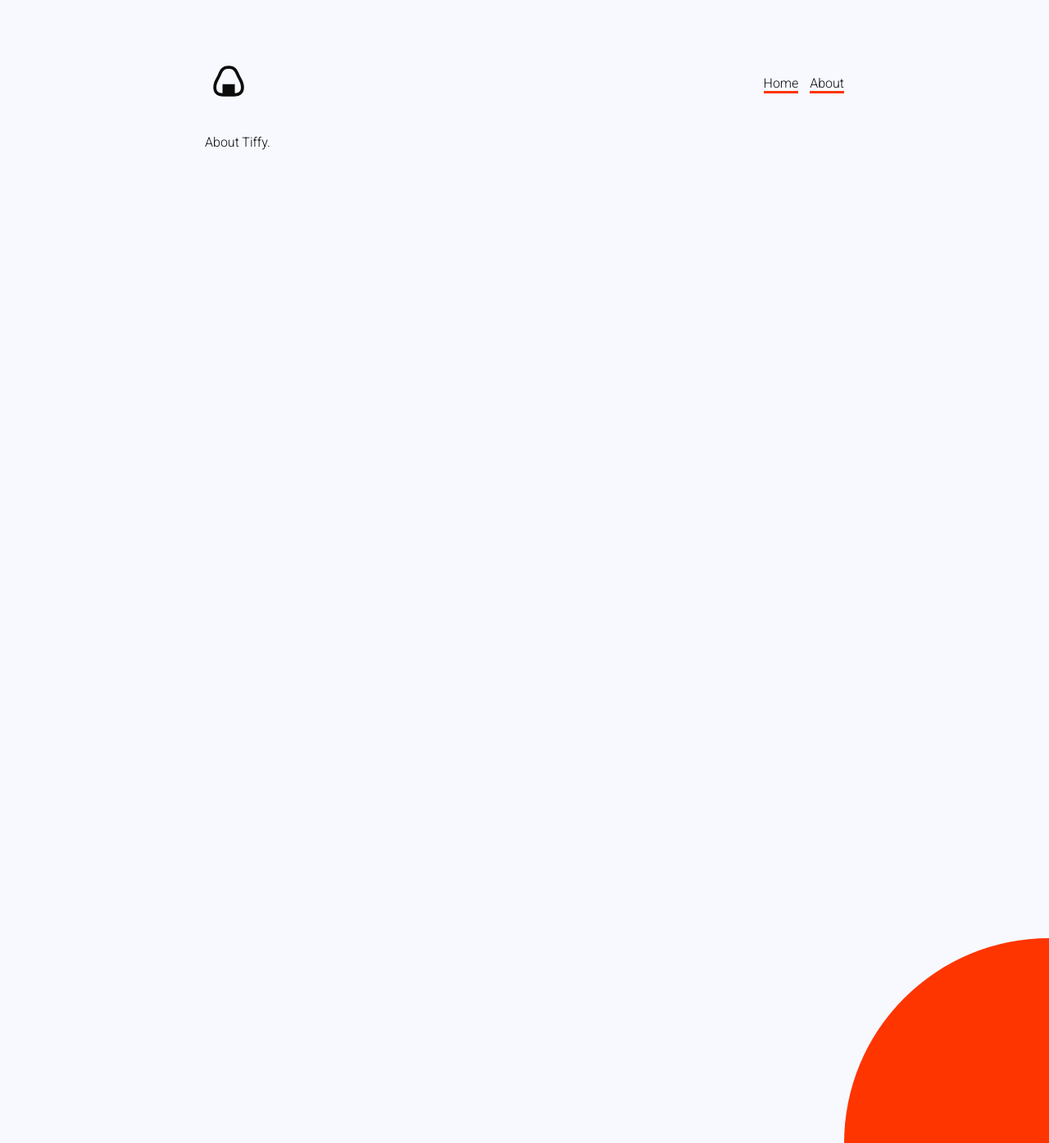
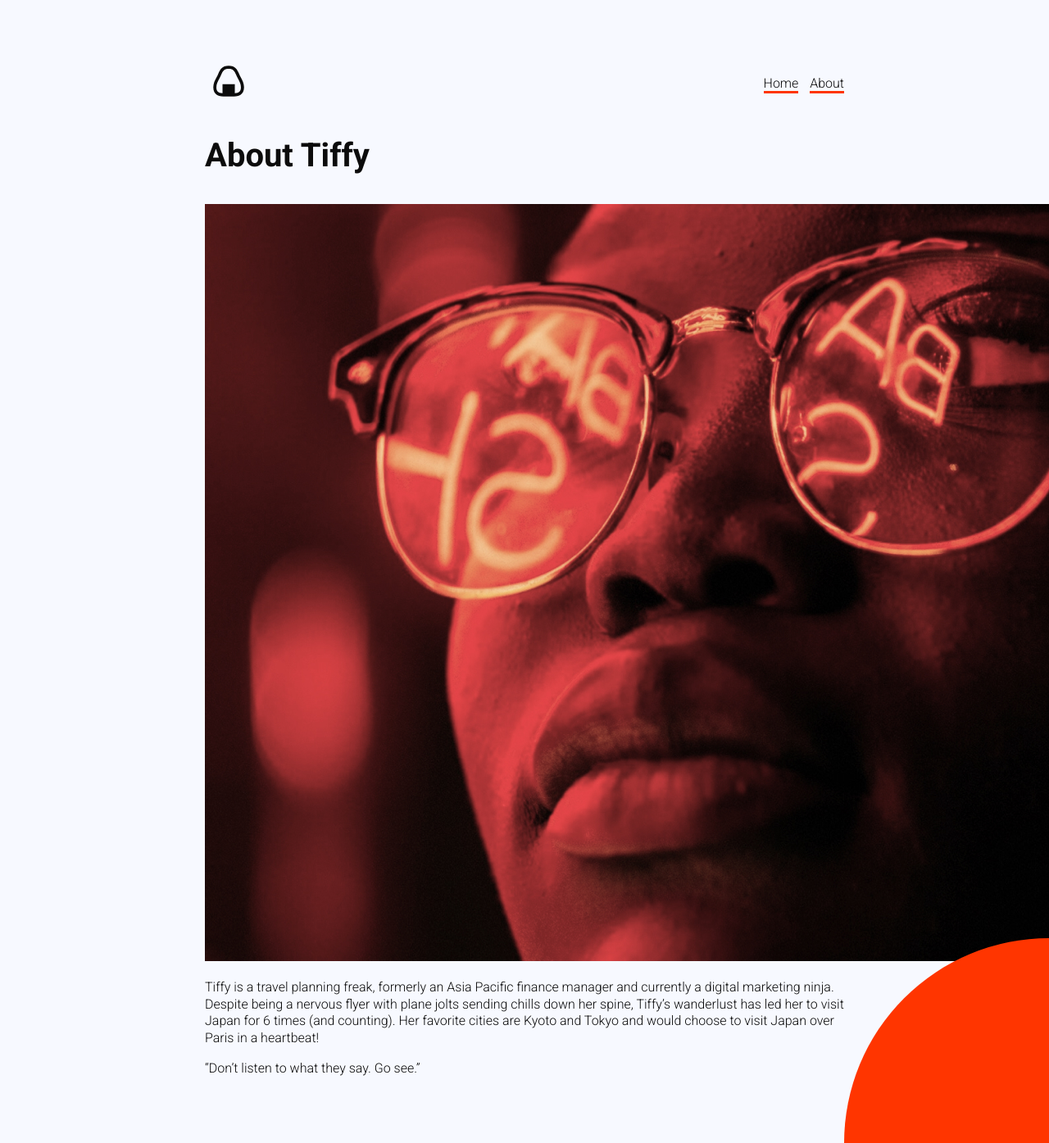
Before and after one commit to derekrudel/anightinjapan, a Jekyll site: the page built from about.markdown, in a window 1280 px wide and 1395 px high. Shown: the whole window at 82% size. Built offline with Jekyll 4.4.1, drawn with Linux system fonts in a browser that asks for light colours.

Commit message:
Updated About

```diff
--- a/about.markdown
+++ b/about.markdown
@@ -4,4 +4,10 @@ permalink: "/about/"
 layout: default
 ---
 
-About Tiffy.
+## About Tiffy
+
+![about.jpg](/uploads/about.jpg)
+
+Tiffy is a travel planning freak, formerly an Asia Pacific finance manager and currently a digital marketing ninja. Despite being a nervous flyer with plane jolts sending chills down her spine, Tiffy’s wanderlust has led her to visit Japan for 6 times (and counting). Her favorite cities are Kyoto and Tokyo and would choose to visit Japan over Paris in a heartbeat!
+
+“Don't listen to what they say. Go see.”
```
